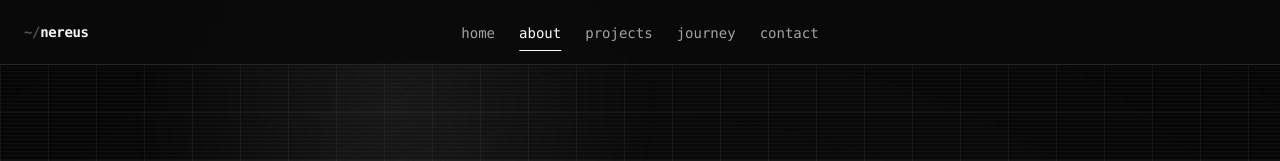
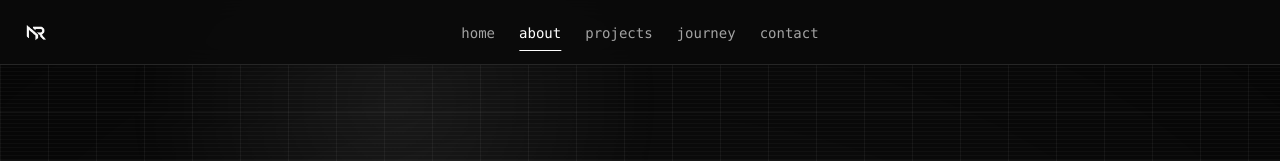
Before and after one commit to nereusofficial/nereus-portfolio, a React (Vite) app: page / in a window 1280 px wide. Shown: the top 161 px of the page. Built offline with nearby package versions, Linux system fonts and the light colour scheme.

Commit message:
new changes 4:30 am

```diff
--- a/index.html
+++ b/index.html
@@ -2,9 +2,9 @@
 <html lang="en" class="dark">
   <head>
     <meta charset="UTF-8" />
-    <link rel="icon" type="image/svg+xml" href="/favicon.svg" />
+    <link rel="icon" type="image/svg+xml" href="/icon.png" />
     <meta name="viewport" content="width=device-width, initial-scale=1.0" />
-    <title>nereus — full-stack developer</title>
+    <title>Nereus Portfolio</title>
   </head>
   <body>
     <div id="root"></div>
--- a/src/components/Navbar.tsx
+++ b/src/components/Navbar.tsx
@@ -21,10 +21,13 @@ export default function Navbar() {
         aria-label="Main navigation"
         className="relative flex h-[var(--nav-h)] items-center px-4 sm:px-6"
       >
-        <span className="font-mono text-sm font-bold tracking-tight">
-          <span className="text-neutral-400 dark:text-neutral-600">~/</span>nereus
-          <span className="animate-blink">_</span>
-        </span>
+        <img
+          src="/icon1.png"
+          alt="nereus logo"
+          className="h-6 w-6 cursor-pointer"
+          width={24}
+          height={24}
+        />
 
         <ul className="absolute left-1/2 hidden -translate-x-1/2 items-center gap-6 md:flex">
           {navLinks.map((link) => (
```
Also changed, not shown: public/icon.png (added), public/icon1.png (added).
